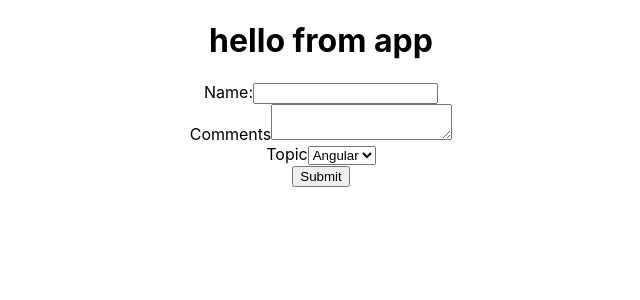
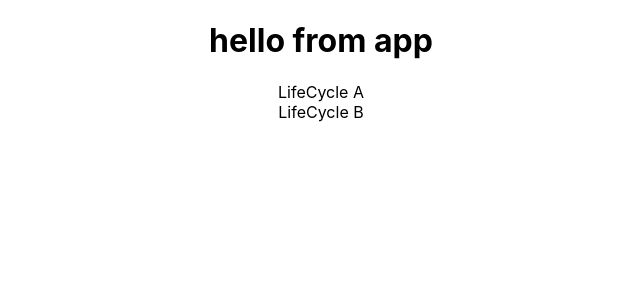
Before and after one commit to vobilineni/react-app, a React (Create React App) app: page / in a window 1280 px wide. Shown: the top 300 px of the page, without its empty margins (319-959 px from the left). Built offline with nearby package versions, Linux system fonts and the light colour scheme.

Commit message:
lifecycle methods

```diff
--- a/src/App.js
+++ b/src/App.js
@@ -16,6 +16,7 @@
 import './appStyle.css';
 import styles from './appStyles.module.css';
 import Form from "./components/Form";
+import LifeCycleA from "./components/LifeCycleA";
 
 function App() {
   return (
@@ -42,7 +43,8 @@
       {/*<NameList />*/}
       {/*<Stylesheet primary={true}/>*/}
       {/*<Inline primary={true}/>*/}
-      <Form/>
+      {/*<Form/>*/}
+      <LifeCycleA />
     </div>
   );
 }
--- /dev/null
+++ b/src/components/LifeCycleA.js
@@ -0,0 +1,32 @@
+import React, {Component} from 'react';
+import LifeCycleB from "./LifeCycleB";
+
+class LifeCycleA extends Component {
+  constructor(props) {
+    super(props);
+    this.state = {
+      name: 'srini'
+    };
+    console.log('LifeCycleA constructor')
+  }
+
+  static getDerivedStateFromProps(props, state) {
+    console.log('LifeCycleA getDerivedStateFromProps');
+    return null
+  }
+
+  componentDidMount() {
+    console.log('LifeCycleA componentDidMount');
+  }
+
+  render() {
+    console.log('LifeCycleA render');
+    return (<div>
+      <div>LifeCycle A</div>
+      <LifeCycleB />
+      </div>
+    )
+  }
+}
+
+export default LifeCycleA;
--- /dev/null
+++ b/src/components/LifeCycleB.js
@@ -0,0 +1,29 @@
+import React, {Component} from 'react';
+
+class LifeCycleB extends Component {
+  constructor(props) {
+    super(props);
+    this.state = {
+      name: 'srini'
+    };
+    console.log('LifeCycleB constructor')
+  }
+
+  static getDerivedStateFromProps(props, state) {
+    console.log('LifeCycleB getDeriverStateFromProps');
+    return null
+  }
+
+  componentDidMount() {
+    console.log('LifeCycleB componentDidMount');
+  }
+
+  render() {
+    console.log('LifeCycleB render');
+    return (
+      <div>LifeCycle B</div>
+    )
+  }
+}
+
+export default LifeCycleB;
```
Also changed, not shown: 1 other file (tests, documents, lock files or other folders).
